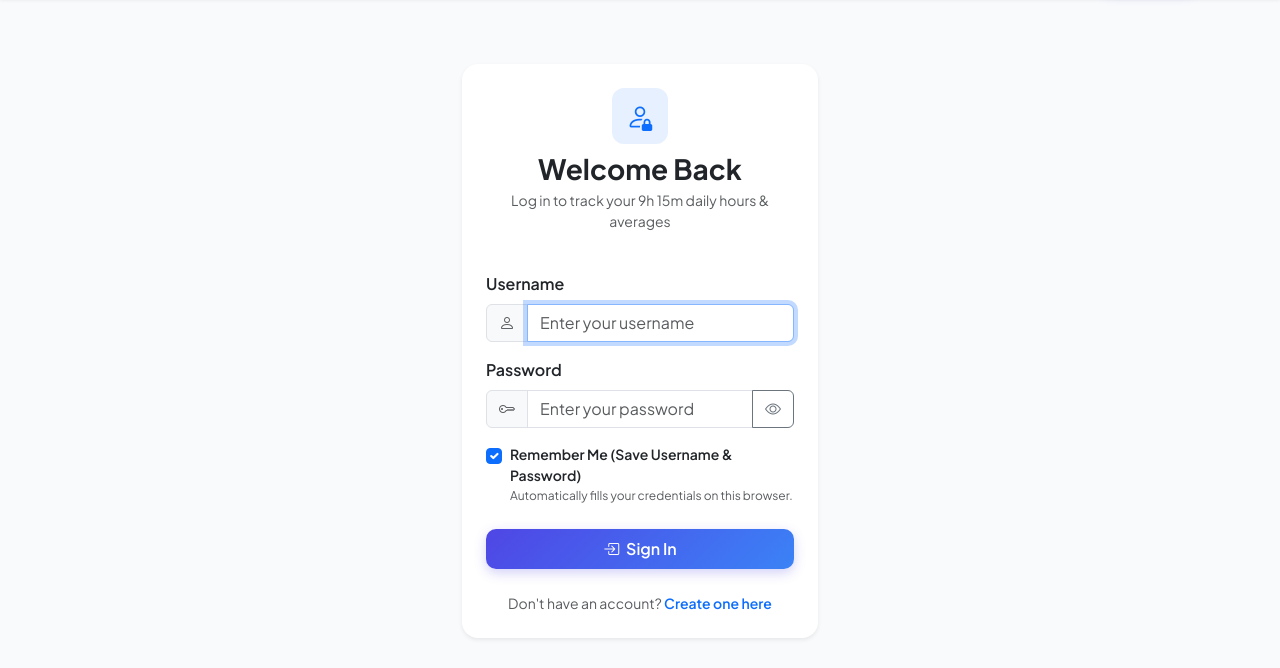
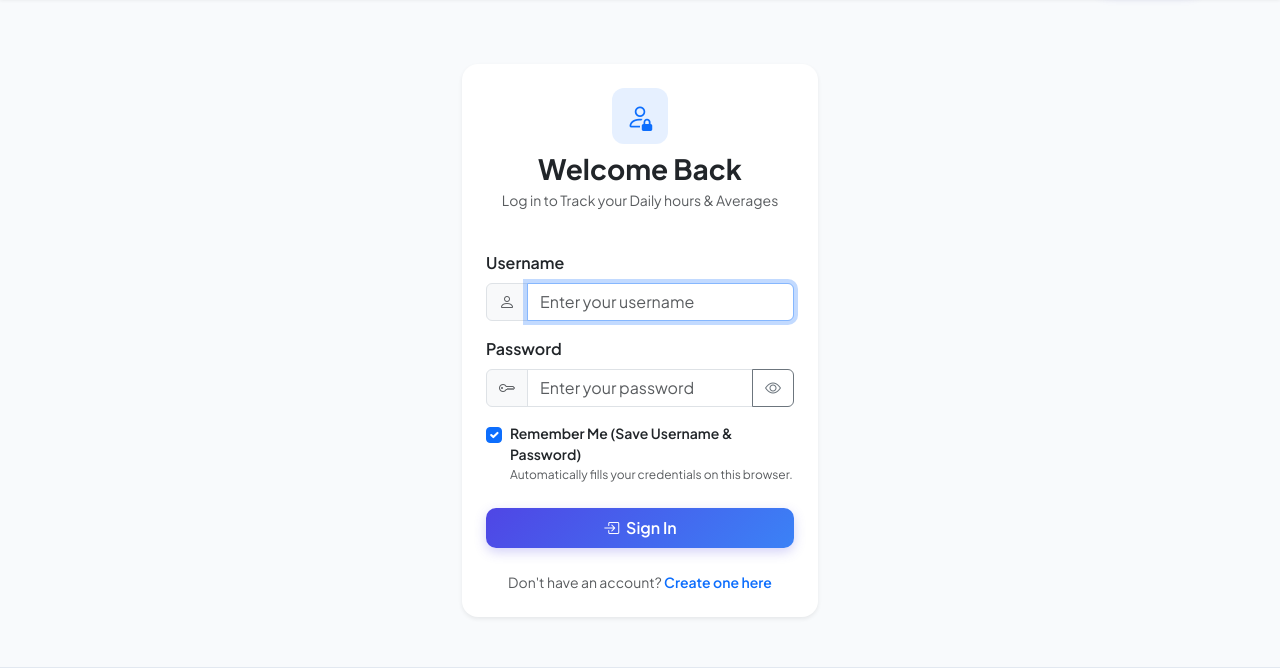
Before and after one commit to mohitkumar-sahu/WorkTimeTracker, a Django app: page /login/ in a window 1280 px wide. Shown: the part 63-731 px from the top of the page. Run offline with Django 5.2, Linux system fonts and the light colour scheme.

Commit message:
Update login subtitle to 'Log in to Track your Daily hours & Averages'

```diff
--- a/attendance/templates/attendance/login.html
+++ b/attendance/templates/attendance/login.html
@@ -11,7 +11,7 @@
                     <i class="bi bi-person-lock fs-3"></i>
                 </div>
                 <h3 class="fw-bold mb-1">Welcome Back</h3>
-                <p class="text-muted small">Log in to track your 9h 15m daily hours & averages</p>
+                <p class="text-muted small">Log in to Track your Daily hours & Averages</p>
             </div>
 
             {% if timeout_notice or request.GET.timeout %}
```
